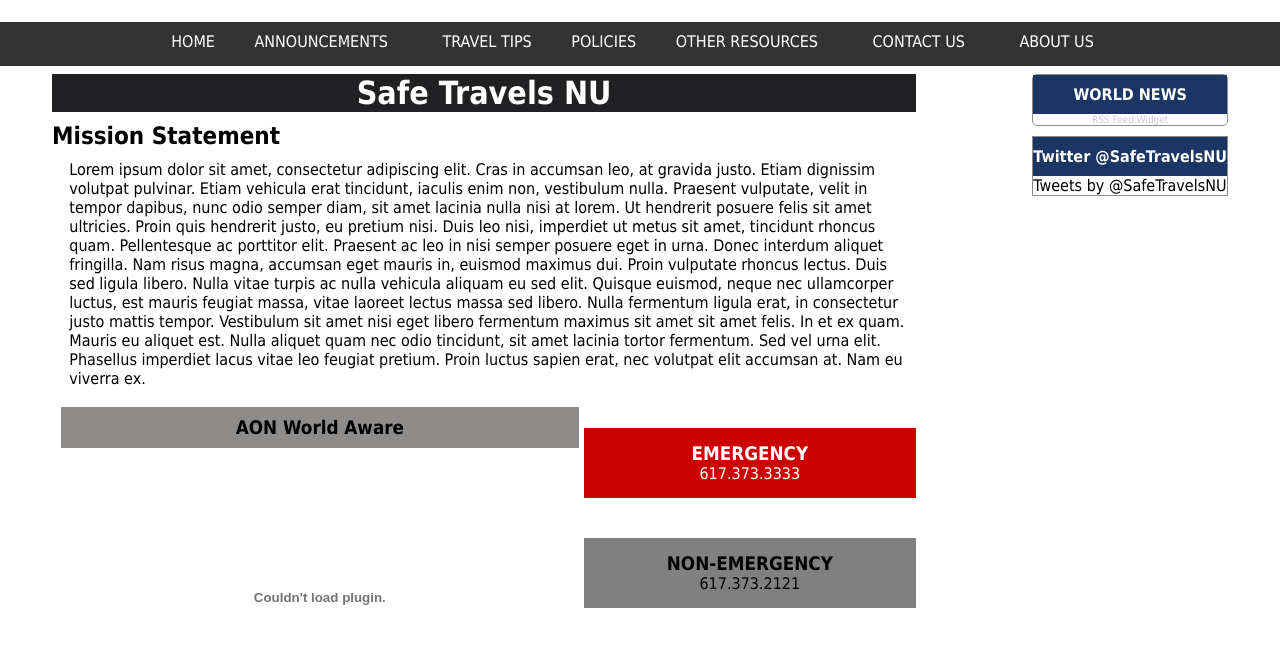
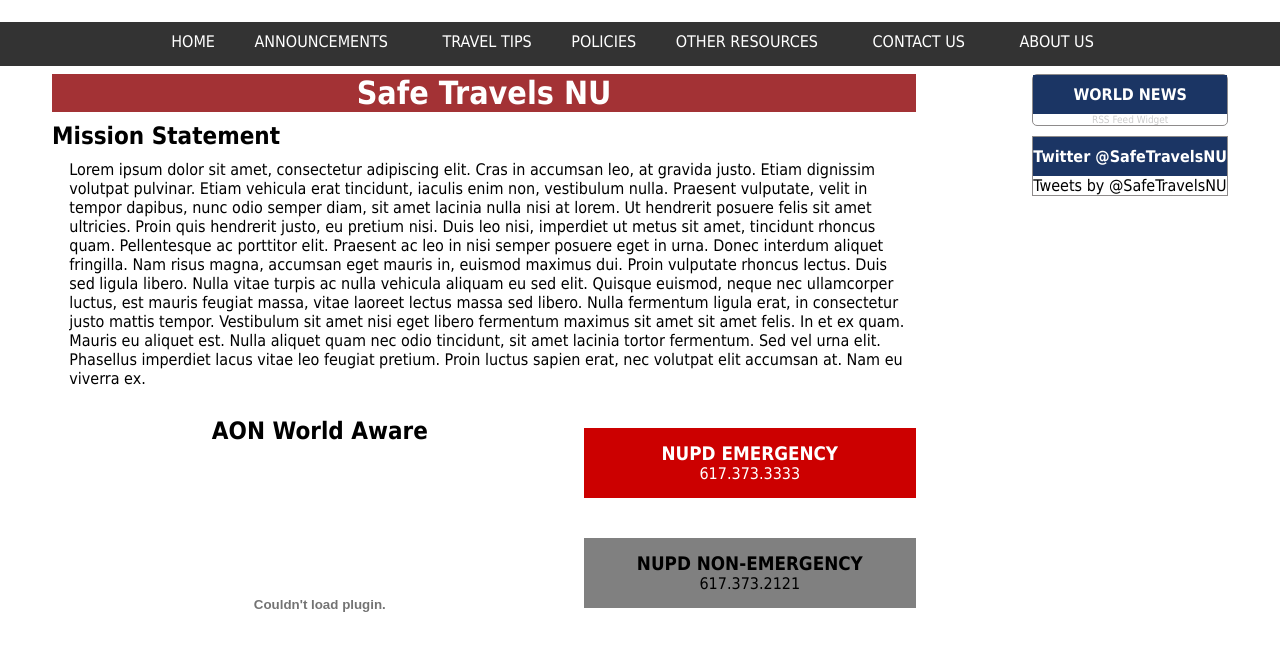
Before and after one commit to xheblati-i/ISO, a plain HTML site: page index.html in a window 1280 px wide. Shown: the part 128-773 px from the top of the page. Drawn offline with nearby package versions, Linux system fonts and the light colour scheme; a script that the page names is missing.

Commit message:
color changes

```diff
--- a/index.html
+++ b/index.html
@@ -96,8 +96,8 @@
 			</article>
 		</section>
 		<section id="sectionRight">
-			<div id="emergency"><h3>EMERGENCY</h3>617.373.3333</div>
-			<div id="non-emergency"><h3>NON-EMERGENCY</h3>617.373.2121</div>
+			<div id="emergency"><h3> NUPD EMERGENCY</h3>617.373.3333</div>
+			<div id="non-emergency"><h3>NUPD NON-EMERGENCY</h3>617.373.2121</div>
 			<div id="international-response"><h3>INTERNATIONAL RESPONSE</h3><p> +1 312.470.3108 (AON WorldAware - International Business Travel Services)</p></div>
 		</section>
 		</section>
--- a/style.css
+++ b/style.css
@@ -287,7 +287,7 @@ h1 {
 	color: white;
 	font-weight: bold;
 	text-align: center;
-	background-color: #212123;
+	background-color: #A33235;
 	margin-top: 10px;
 }
 h2 {
@@ -307,10 +307,8 @@ h3 {
 }
 
 #AON > h3 {
-	background-color: #8e8b8b;
 	padding: 10px 0;
-	font-size: 1.5
-	em;
+	font-size: 1.5em;
 }
 #emergency, #non-emergency, #international-response {
 	float: right;
```
